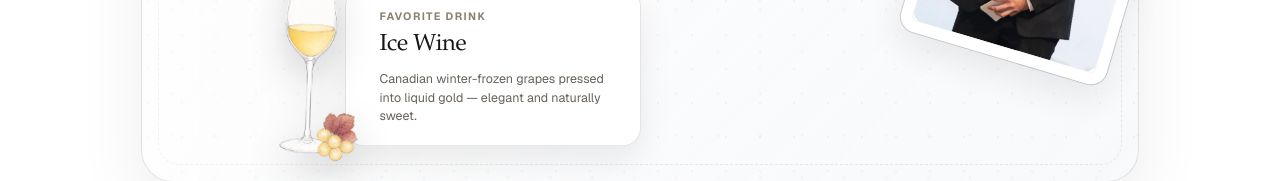
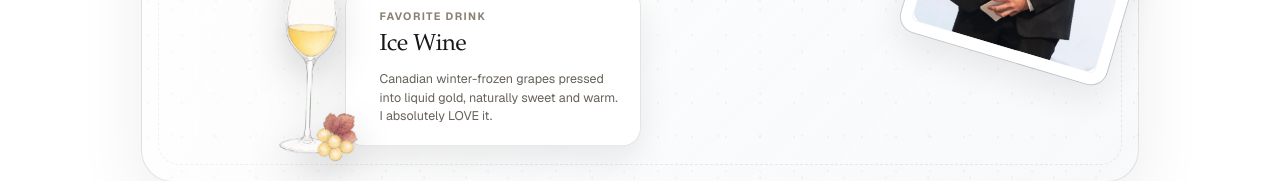
Before and after one commit to ayvhc/websitev2, a Next.js app: page /about in a window 1280 px wide. Both pictures are taken after a click on the button 316 px from the left and 502 px from the top of the page. Shown: the part 438-619 px from the top of the page. Built offline with nearby package versions, Linux system fonts and the light colour scheme.

Commit message:
Update ice wine description

```diff
--- a/app/about/IceWineReveal.tsx
+++ b/app/about/IceWineReveal.tsx
@@ -28,7 +28,7 @@ export function IceWineReveal() {
       >
         <span>Favorite drink</span>
         <strong>Ice Wine</strong>
-        <p>Canadian winter-frozen grapes pressed into liquid gold — elegant and naturally sweet.</p>
+        <p>Canadian winter-frozen grapes pressed into liquid gold, naturally sweet and warm. I absolutely LOVE it.</p>
       </div>
     </div>
   );
```
